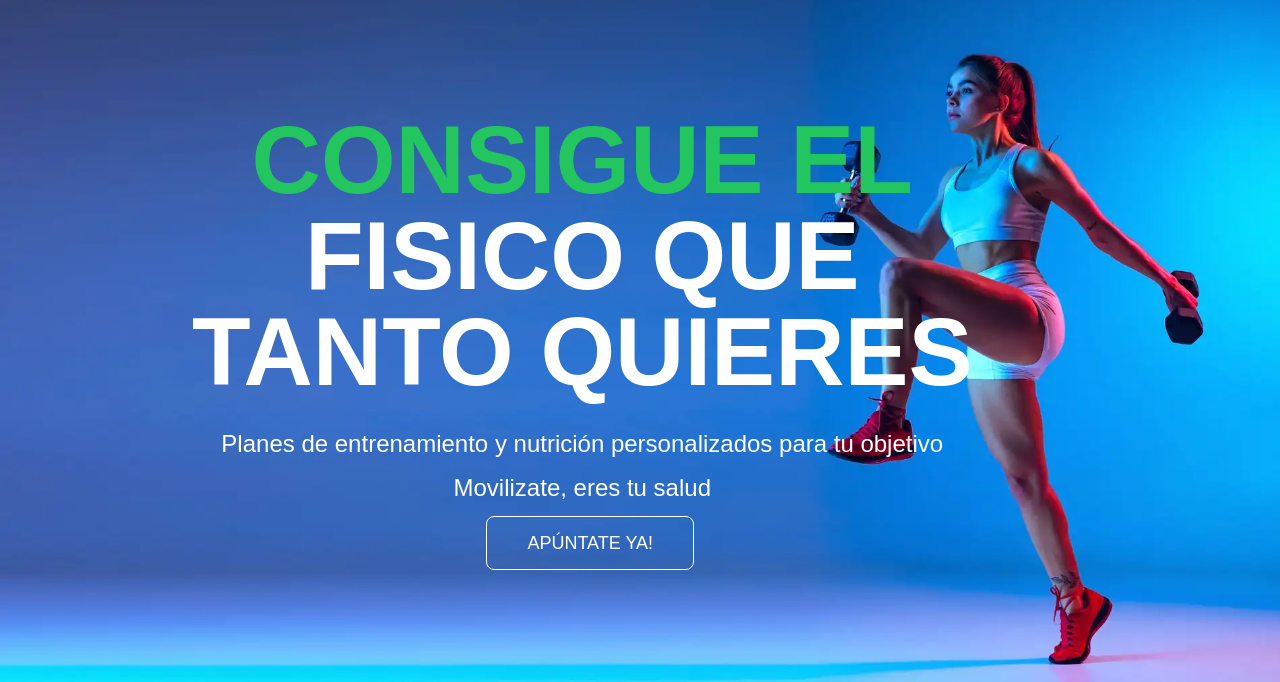
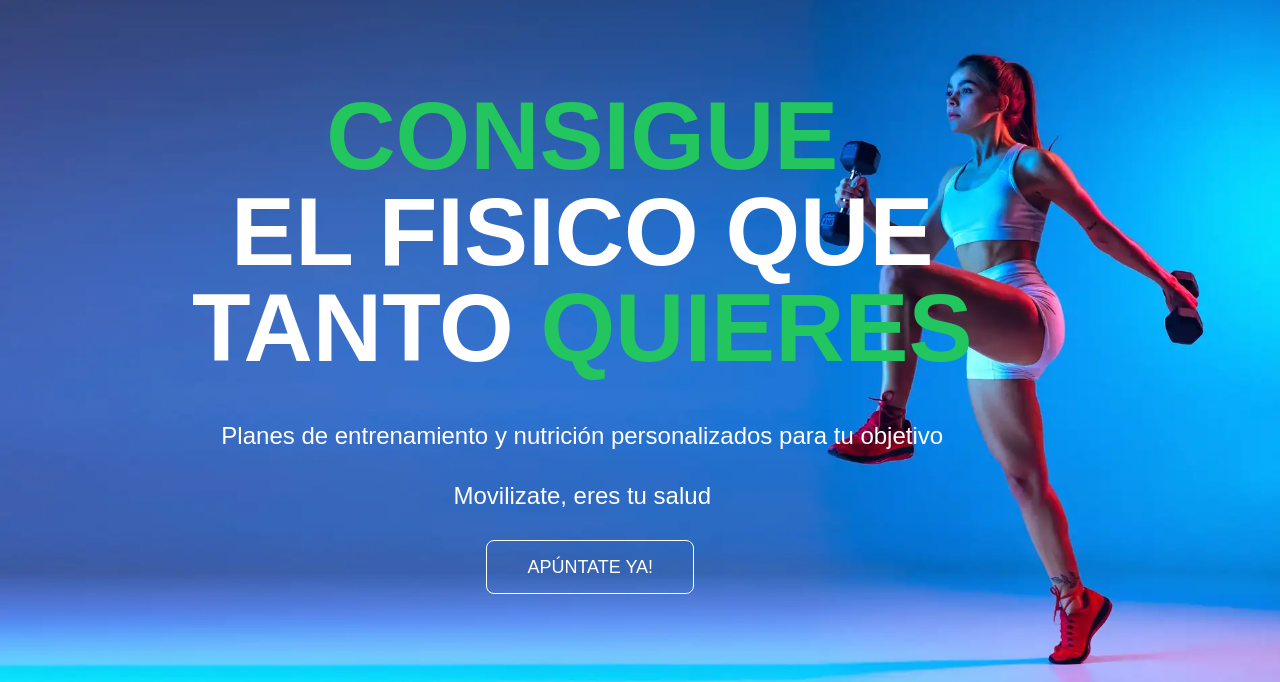
Before and after one commit to jonanoguerales/MovilizateWeb, an Astro site: page / in a window 1280 px wide. Shown: the part 115-797 px from the top of the page. Built offline with nearby package versions, Linux system fonts and the light colour scheme; Astro itself is replaced by a stand-in of ours.

Commit message:
Cambios inicio

```diff
--- a/src/pages/index.astro
+++ b/src/pages/index.astro
@@ -34,10 +34,10 @@ import Testimonios from "../components/Testimonios.astro";
 					class="object-fill object-center h-full w-full"
 				/>
 			</picture>
-			<div class="text-white text-center z-10 relative ml-[15%] gap-3 flex flex-col items-center">
+			<div class="text-white text-center z-10 relative ml-[15%] gap-7 flex flex-col items-center">
 				<h1 class="text-4xl md:text-6xl lg:text-8xl font-bold mb-4">
-					<p class="text-green-500">CONSIGUE EL</p>
-					<p>FISICO QUE</p>TANTO QUIERES
+					<p class="text-green-500">CONSIGUE</p>
+					<p>EL FISICO QUE</p>TANTO <span class="text-green-500">QUIERES</span>
 				</h1>
 				<p class="text-lg md:text-xl lg:text-2xl">
 					Planes de entrenamiento y nutrición personalizados para tu
@@ -46,7 +46,7 @@ import Testimonios from "../components/Testimonios.astro";
 				<p class="text-lg md:text-xl lg:text-2xl">
 					Movilizate, eres tu salud
 				</p>
-				<a href="#" class="inline-flex justify-center w-52 hover:text-[#92D8F5] items-center py-3 px-5 sm:ms-4 text-lg font-medium text-center text-white rounded-lg border border-white hover:bg-gray-100 focus:ring-4 focus:ring-gray-400">
+				<a href="#" class="inline-flex justify-center w-52 hover:text-[#2929AD] items-center py-3 px-5 sm:ms-4 text-lg font-medium text-center text-white rounded-lg border border-white hover:bg-white">
 					APÚNTATE YA!
 				</a>
 			</div>
```
